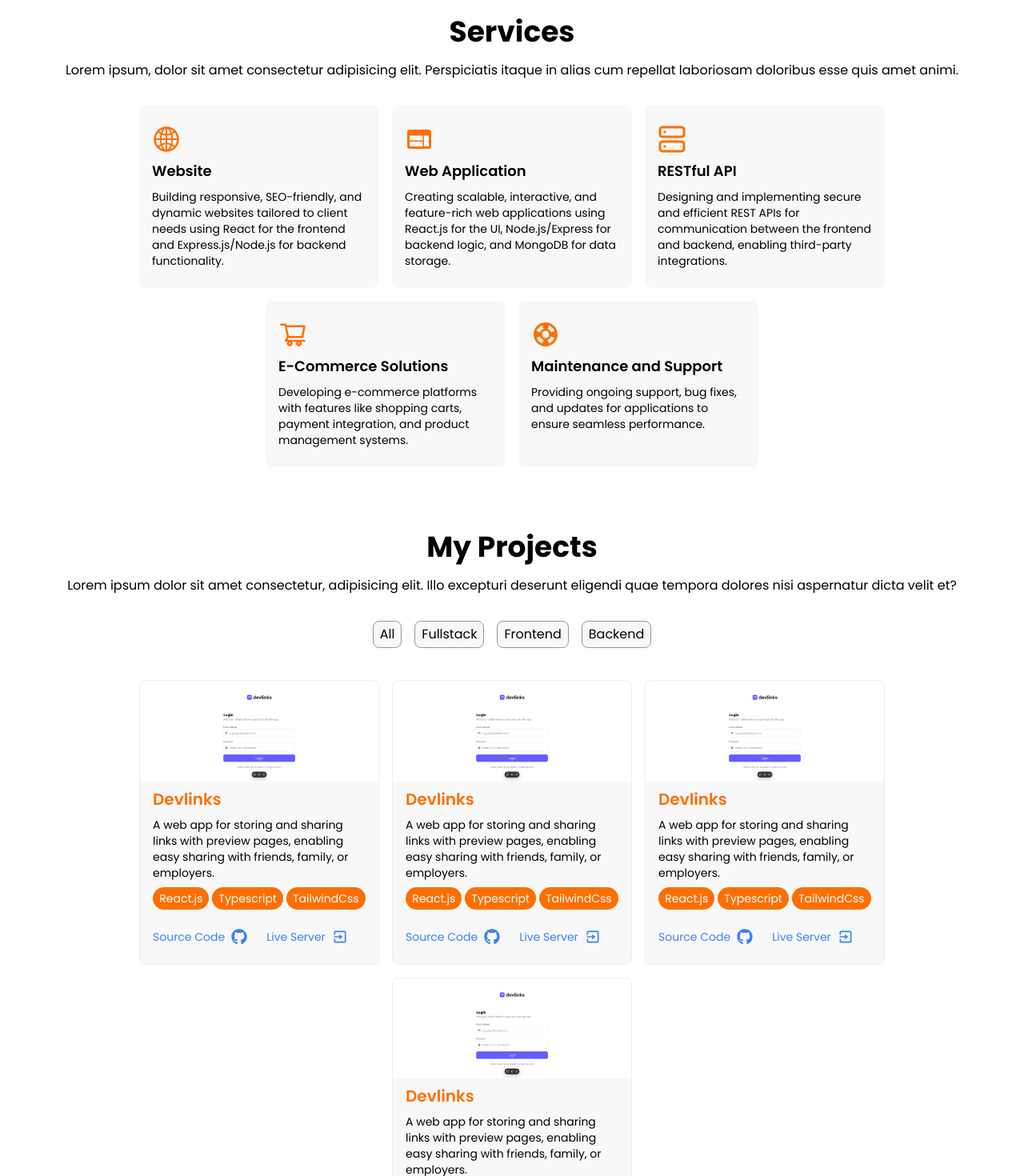
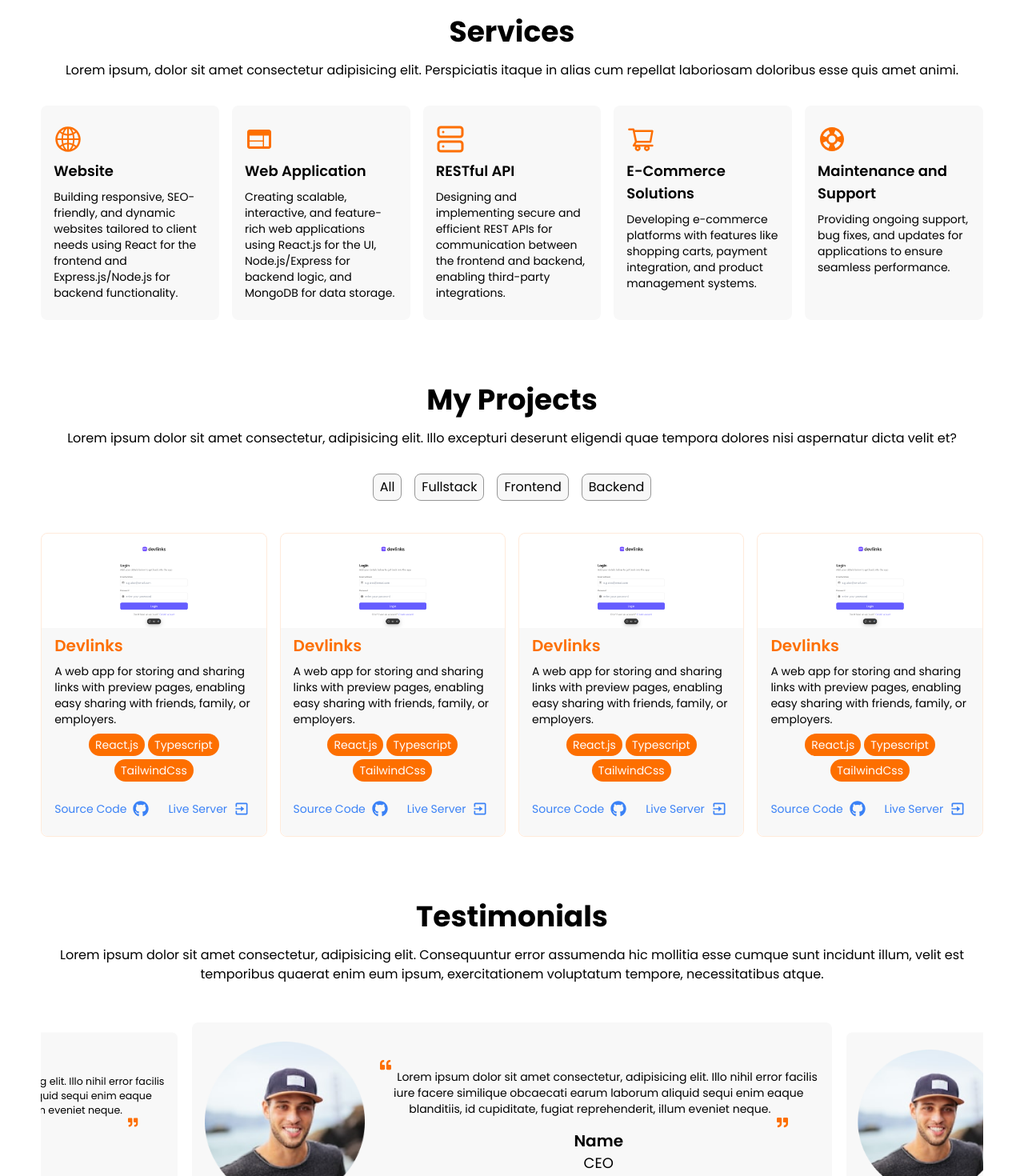
Before and after one commit to Jbsmall17/Portfolio-website, a React (Vite) app in the folder portfolio/: page / in a window 1280 px wide. Shown: the part 1300-2770 px from the top of the page at 80% size. Built offline with nearby package versions, Linux system fonts and the light colour scheme.

Commit message:
fixed styling errors

```diff
--- a/portfolio/src/App.jsx
+++ b/portfolio/src/App.jsx
@@ -19,7 +19,7 @@ function App() {
   return (
     <div className="bg-white dark:bg-[#1e1e1e]">
       <Header ref={headerRef} aboutMeRef={aboutMeRef} serviceRef={serviceRef} projectRef={projectRef} testimonialRef={testimonialRef} contactRef={contactRef} />
-      <main className='px-[5%]'>
+      <main className='px-[4%]'>
       <Hero />
       <About ref={aboutMeRef} />
       <Services ref={serviceRef} />
--- a/portfolio/src/components/Header.jsx
+++ b/portfolio/src/components/Header.jsx
@@ -49,6 +49,7 @@ export default forwardRef (function Header({aboutMeRef,serviceRef,projectRef,tes
     },[])
 
     useEffect(()=>{
+        console.log(window.innerWidth)
         const resizeHandler = ()=>{
             if(window.innerWidth < 768)
             setFirstRenderer(true)
@@ -59,7 +60,7 @@ export default forwardRef (function Header({aboutMeRef,serviceRef,projectRef,tes
         }
     })
     return (
-    <header ref={headerRef} className={`z-10 w-full flex justify-between items-center px-[5%] py-2 top-0 left-0 sm:py-4 lg:py-6`}>
+    <header ref={headerRef} className={`z-10 w-full flex justify-between items-center px-[4%] py-2 top-0 left-0 sm:py-4 lg:py-6`}>
       <Logo  />
       <nav className='hidden md:block'>
         <ul className='flex flex-row gap-2 lg:gap-4 xl:gap-8 items-center'>
--- a/portfolio/src/components/Project.jsx
+++ b/portfolio/src/components/Project.jsx
@@ -5,7 +5,7 @@ import { BiExit  } from "react-icons/bi";
 
 export default function Project({image,name,desc,stack,sourceCode,liveServer}) {
   return (
-    <div className=' max-w-[300px] w-full border border-[#ffebdb] rounded-lg'>
+    <div className='max-w-[300px] xl:flex-1 w-full border border-[#ffebdb] rounded-lg'>
       <div className='text-center rounded-tl-lg rounded-tr-lg bg-[#ffebdb] flex justify-center'>
         <img className='block rounded-tl-lg rounded-tr-lg block h-full w-full' src={image} />
       </div>
--- a/portfolio/src/components/Projects.jsx
+++ b/portfolio/src/components/Projects.jsx
@@ -13,7 +13,7 @@ export default forwardRef (function Projects(_,ref) {
             <li className='cursor-pointer hover:bg-[#fd6d00] hover:text-white py-1 px-2 rounded-lg border border-[#969696] bg-[#f8f8f8]'>Frontend</li>
             <li className='cursor-pointer hover:bg-[#fd6d00] hover:text-white py-1 px-2 rounded-lg border border-[#969696] bg-[#f8f8f8]'>Backend</li>
         </ul>
-        <div className='flex flex-row justify-center flex-wrap gap-4'>
+        <div className='flex flex-row justify-center flex-wrap xl:flex-nowrap xl:justify-between gap-4'>
             <Project
                 image={devlinks}
                 name={"Devlinks"}
--- a/portfolio/src/components/Service.jsx
+++ b/portfolio/src/components/Service.jsx
@@ -2,7 +2,7 @@ import React from 'react'
 
 export default function Service({icon,name,desc}) {
   return (
-    <div className='group max-w-[300px] w-full bg-[#f8f8f8] hover:bg-[#fd6d00] px-4 py-6 rounded-lg transition-all duration-500'>
+    <div className='group max-w-[300px] xl:flex-1 w-full bg-[#f8f8f8] hover:bg-[#fd6d00] px-4 py-6 rounded-lg transition-all duration-500'>
         {icon}
         <p className='text-lg font-semibold my-2 group-hover:text-white'>{name}</p>
         <p className='text-sm group-hover:text-white'>{desc}</p>
--- a/portfolio/src/components/Services.jsx
+++ b/portfolio/src/components/Services.jsx
@@ -10,7 +10,7 @@ export default forwardRef(function Services(_,ref) {
     <section ref={ref} className='mb-10 md:mb-12 lg:mb-16 xl:mb-20'>
         <p className='text-center text-black dark:text-white text-2xl lg:text-3xl xl:text-4xl font-bold mb-4'>Services</p>
         <p className='text-center text-black dark:text-white  font-light lg:font-normal text-sm lg:text-base mb-6 lg:mb-8'>Lorem ipsum, dolor sit amet consectetur adipisicing elit. Perspiciatis itaque in alias cum repellat laboriosam doloribus esse quis amet animi.</p>
-        <div className='flex flex-row justify-center flex-wrap gap-4'>
+        <div className='flex flex-row justify-center flex-wrap xl:flex-nowrap xl:justify-between gap-4'>
             <Service
                 icon={<AiOutlineGlobal className='text-4xl group-hover:text-black text-[#fd6f00]' />}
                 name={"Website"}
--- a/portfolio/src/components/Testimonials.jsx
+++ b/portfolio/src/components/Testimonials.jsx
@@ -12,7 +12,7 @@ export default forwardRef(function Testimonials(_,ref) {
         speed: 500,
         slidesToShow: 1,
         slidesToScroll: 1,
-        autoplay: true
+        autoplay: false
     };
 
 
--- a/portfolio/src/index.css
+++ b/portfolio/src/index.css
@@ -107,13 +107,13 @@ header.fixed{
     transform: translateX(12.5%) scale(0.9) !important;
   }
   div[data-index="1"][aria-hidden="true"]{
-    transform: translateX(12.5%) scale(0.9) !important;
+    transform: translateX(-12.5%) scale(0.9) !important;
   }
   div[data-index="0"][aria-hidden="true"]{
     transform: translateX(12.5%) scale(0.9) !important;
   }
   div[data-index="2"][aria-hidden="true"]{
-    transform: translateX(12.5%) scale(0.9) !important;
+    transform: translateX(-12.5%) scale(0.9) !important;
   }
 
   div[data-index="0"][aria-hidden="true"] + div[data-index="1"][aria-hidden="true"]{
@@ -121,7 +121,7 @@ header.fixed{
   }
 
   div[data-index="3"][aria-hidden="true"]{
-    transform: translateX(12.5%) scale(0.9) !important;
+    transform: translateX(-12.5%) scale(0.9) !important;
   }
 }
 
@@ -130,13 +130,13 @@ header.fixed{
     transform: translateX(15%) scale(0.9) !important;
   }
   div[data-index="1"][aria-hidden="true"]{
-    transform: translateX(15%) scale(0.9) !important;
+    transform: translateX(-15%) scale(0.9) !important;
   }
   div[data-index="0"][aria-hidden="true"]{
     transform: translateX(15%) scale(0.9) !important;
   }
   div[data-index="2"][aria-hidden="true"]{
-    transform: translateX(15%) scale(0.9) !important;
+    transform: translateX(-15%) scale(0.9) !important;
   }
 
   div[data-index="0"][aria-hidden="true"] + div[data-index="1"][aria-hidden="true"]{
@@ -144,7 +144,7 @@ header.fixed{
   }
 
   div[data-index="3"][aria-hidden="true"]{
-    transform: translateX(15%) scale(0.9) !important;
+    transform: translateX(-15%) scale(0.9) !important;
   }
 }
 
@@ -173,24 +173,30 @@ header.fixed{
 
 @media screen and (min-width: 1260px) {
   div[data-index="-1"][aria-hidden="true"]{
-    transform: translateX(450px) scale(0.9) !important;
+    transform: translateX(400px) scale(0.9) !important;
   }
   div[data-index="1"][aria-hidden="true"]{
-    transform: translateX(-450px) scale(0.9) !important;
+    transform: translateX(-400px) scale(0.9) !important;
   }
   div[data-index="0"][aria-hidden="true"]{
-    transform: translateX(450px) scale(0.9) !important;
+    transform: translateX(400px) scale(0.9) !important;
   }
   div[data-index="2"][aria-hidden="true"]{
-    transform: translateX(-450px) scale(0.9) !important;
+    transform: translateX(-400px) scale(0.9) !important;
   }
 
   div[data-index="0"][aria-hidden="true"] + div[data-index="1"][aria-hidden="true"]{
-    transform: translateX(450px) scale(0.9) !important;
+    transform: translateX(400px) scale(0.9) !important;
   }
 
   div[data-index="3"][aria-hidden="true"]{
-    transform: translateX(-450px) scale(0.9) !important;
+    transform: translateX(-400px) scale(0.9) !important;
   }
 
 }
+
+
+div.slick-slide.slick-active{
+  position: relative;
+  z-index: 10;
+}
```
